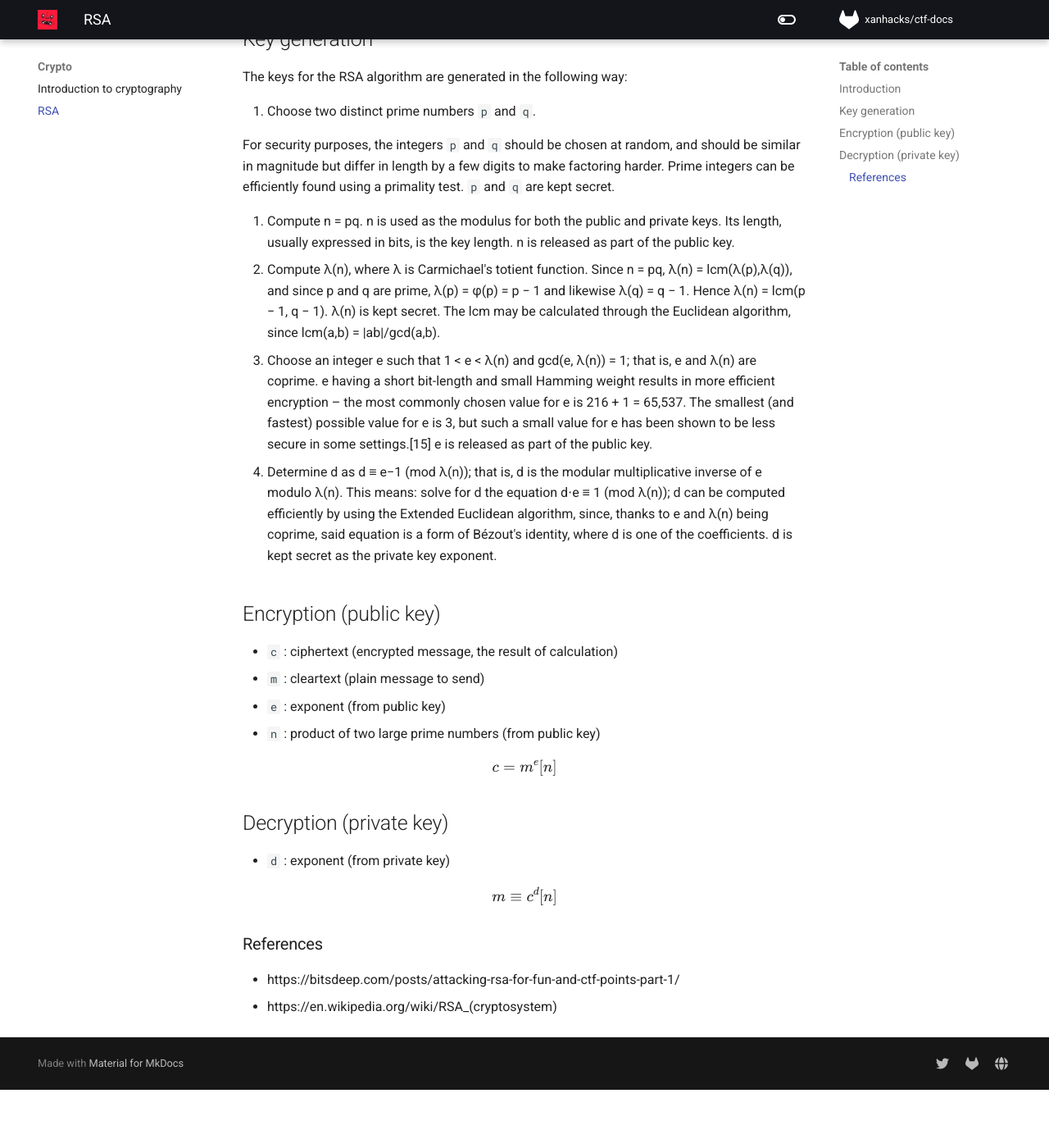
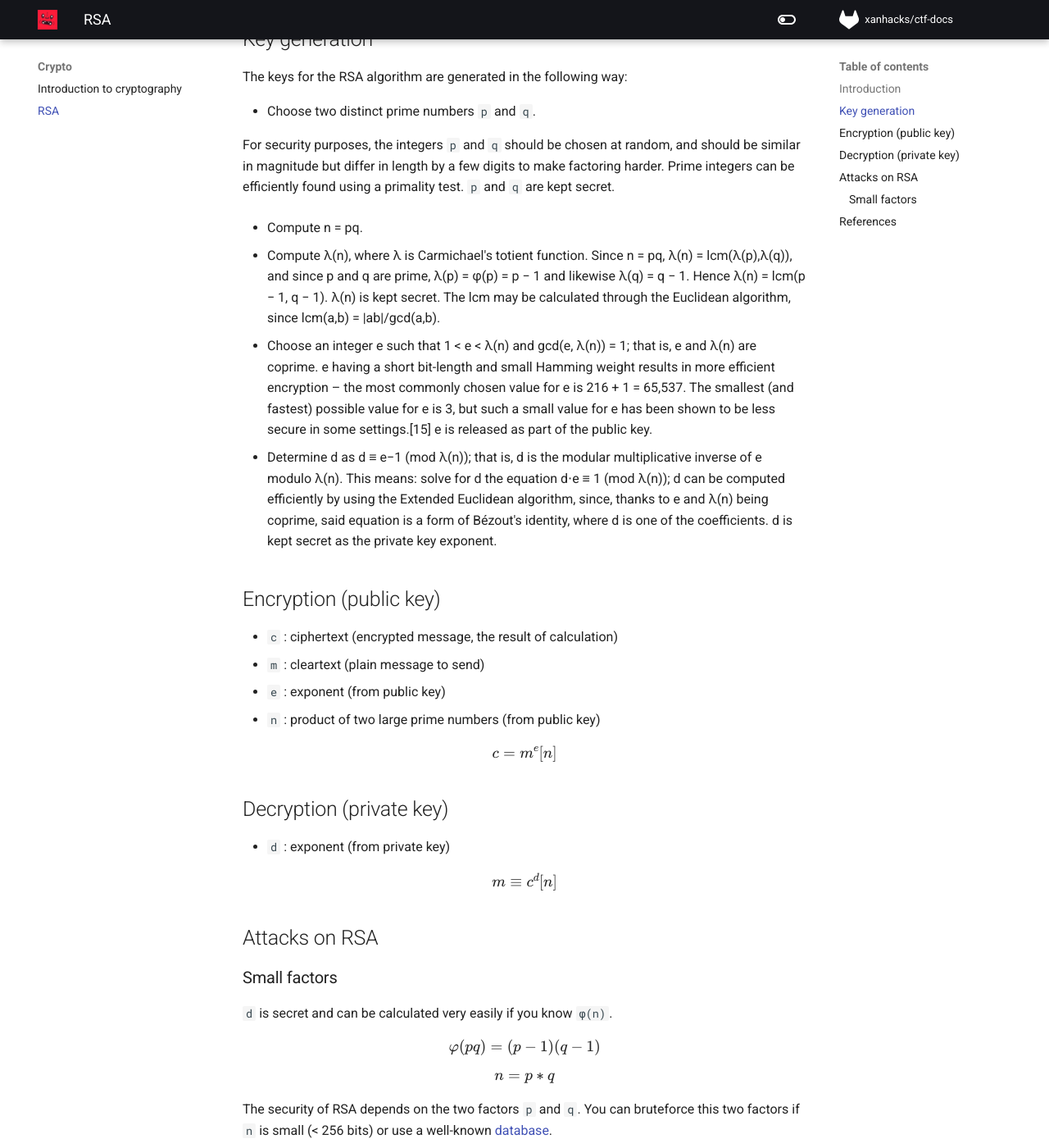
Before and after one commit to xanhacks/ctf-docs, an MkDocs documentation site: the page built from docs/crypto/05-rsa.md, in a window 1280 px wide and 1400 px high, scrolled down 910 px. Shown: the whole window at 82% size. Built offline with MkDocs 1.6.1 and Material for MkDocs 9.7.7, drawn with Linux system fonts in a browser that asks for light colours; nearby versions of some CDN libraries; comment, search, counter and statistics services are not loaded; before the commit the page ends 2239 px from its top, so only the background shows below that.

Commit message:
add crypto and services

```diff
--- a/docs/crypto/05-rsa.md
+++ b/docs/crypto/05-rsa.md
@@ -43,13 +43,12 @@ $$
 
 The keys for the RSA algorithm are generated in the following way:
 
-1. Choose two distinct prime numbers `p` and `q`.
+- Choose two distinct prime numbers `p` and `q`.
 
 For security purposes, the integers `p` and `q` should be chosen at random, and should be similar in magnitude but differ in length by a few digits to make factoring harder. Prime integers can be efficiently found using a primality test. `p` and `q` are kept secret.
 
-2. Compute n = pq.
-	n is used as the modulus for both the public and private keys. Its length, usually expressed in bits, is the key length.
-	n is released as part of the public key.
+- Compute n = pq.
+
 3. Compute λ(n), where λ is Carmichael's totient function. Since n = pq, λ(n) = lcm(λ(p),λ(q)), and since p and q are prime, λ(p) = φ(p) = p − 1 and likewise λ(q) = q − 1. Hence λ(n) = lcm(p − 1, q − 1).
 	λ(n) is kept secret.
 	The lcm may be calculated through the Euclidean algorithm, since lcm(a,b) = |ab|/gcd(a,b).
@@ -79,7 +78,22 @@ $$
 m \equiv c^d [n]
 $$
 
-### References
+## Attacks on RSA
+
+### Small factors
+
+`d` is secret and can be calculated very easily if you know `φ(n)`.
+
+ $$
+\varphi(pq) = (p - 1)(q - 1)
+$$
+$$
+n = p * q
+$$
+
+The security of RSA depends on the two factors `p` and `q`. You can bruteforce this two factors if `n` is small (< 256 bits) or use a well-known [database](http://factordb.com/).
+
+## References
 
 - https://bitsdeep.com/posts/attacking-rsa-for-fun-and-ctf-points-part-1/
 - https://en.wikipedia.org/wiki/RSA_(cryptosystem)
```
Also changed, not shown: docs/crypto/01-introduction.md (+19 -0 lines), docs/pentest/services.md (added, +110 -0 lines).
